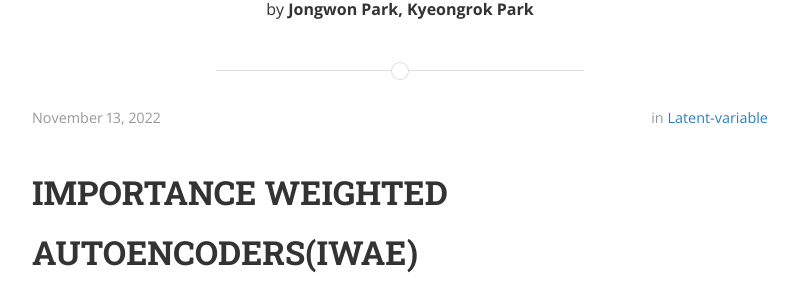
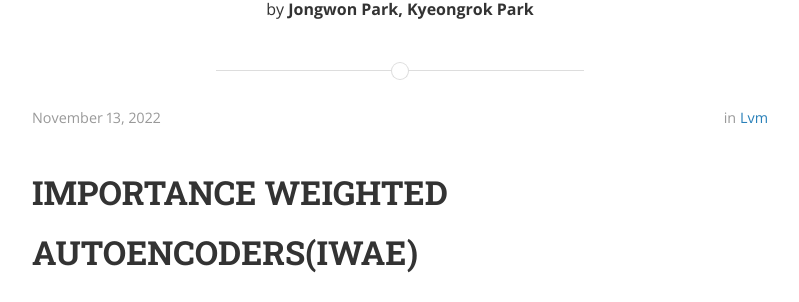
Before and after one commit to deep-generative-models-AIM5036/deep-generative-models-AIM5036.github.io, a Jekyll site: the page built from _posts/2022-11-13-IWAE.md, in a window 1280 px wide and 900 px high. Shown: the part 179-481 px from the top of the window, without its empty margins (240-1039 px from the left). Built offline with Jekyll 4.4.1, drawn with Linux system fonts in a browser that asks for light colours; nearby versions of some CDN libraries; formulas are drawn with MathJax 3.

Commit message:
Update 2022-11-13-IWAE.md
Signed-off-by: vapene <84373236+vapene@users.noreply.github.com>

```diff
--- a/_posts/2022-11-13-IWAE.md
+++ b/_posts/2022-11-13-IWAE.md
@@ -3,8 +3,8 @@
 title:  "IWAE"
 date:   2022-11-13
 author: Jongwon Park, Kyeongrok Park
-categories: Latent-variable
-tags: IWAE, Latent-variable, VAE
+categories: LVM
+tags: IWAE, LVM, VAE
 use_math: true
 ---
 
```
